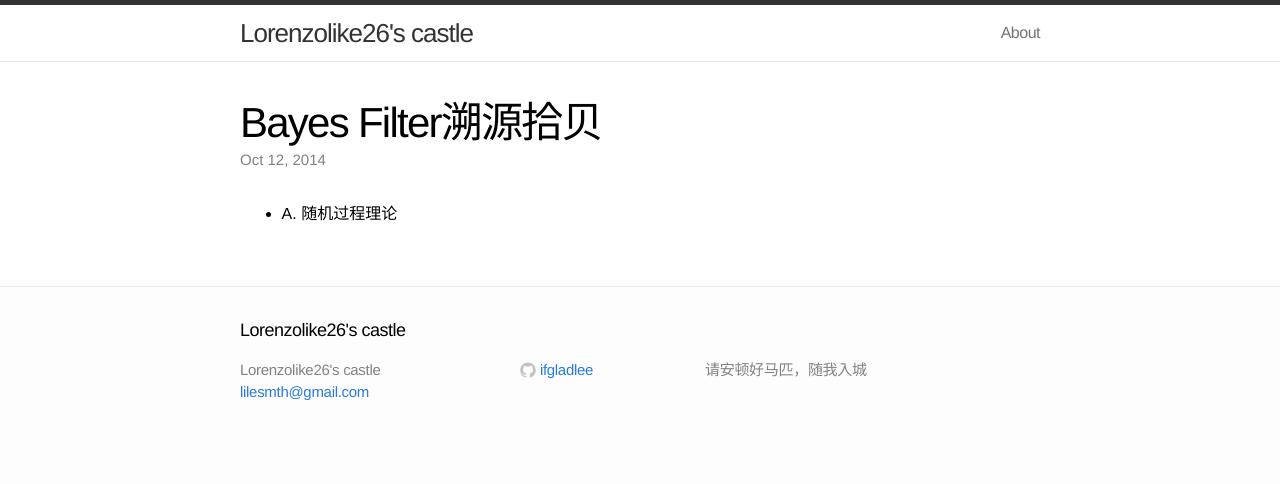
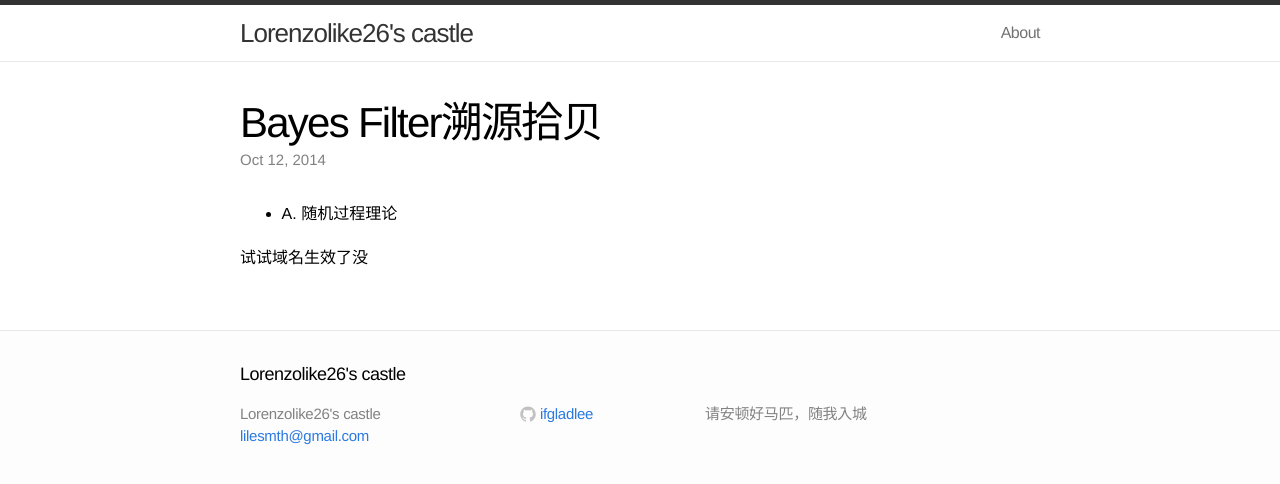
Before and after one commit to ifgladlee/ifgladlee.github.io, a Jekyll site: the page built from _posts/2014-10-12-today.md, in a window 1280 px wide. Shown: the top 484 px of the page. Built offline with Jekyll 4.4.1, drawn with Linux system fonts in a browser that asks for light colours.

Commit message:
update blog

```diff
--- a/_posts/2014-10-12-today.md
+++ b/_posts/2014-10-12-today.md
@@ -5,3 +5,5 @@ categories: notes
 ---
 
 + A. 随机过程理论
+
+ 试试域名生效了没
```
